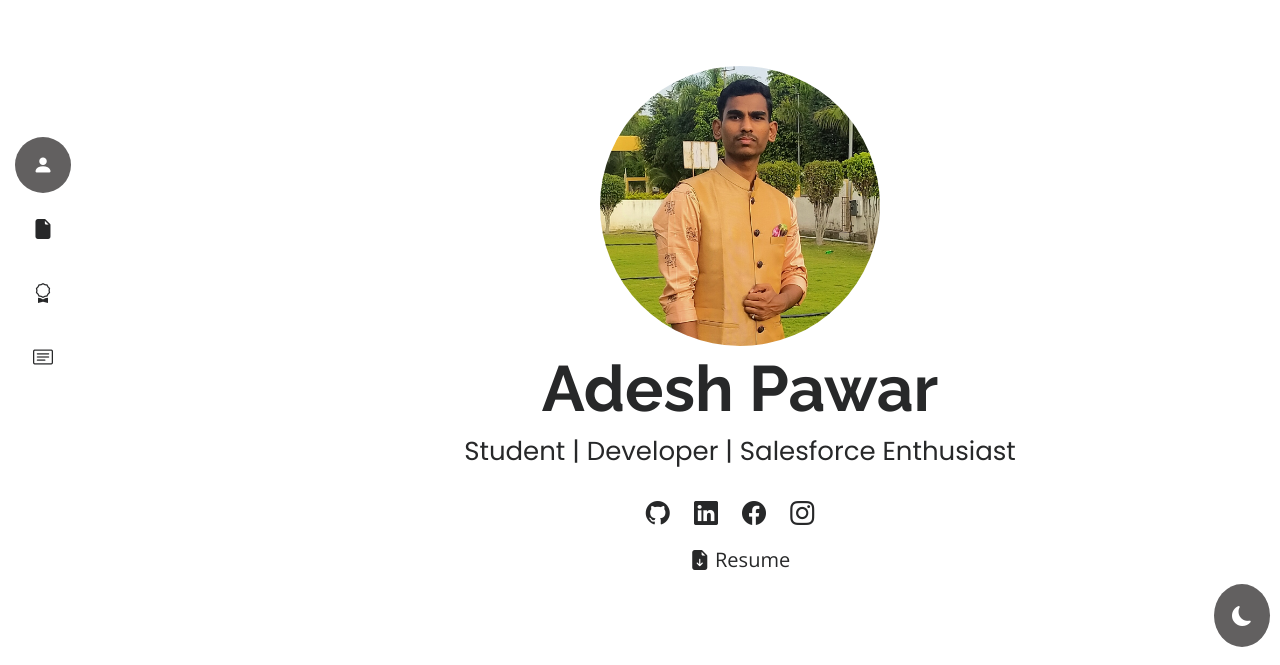
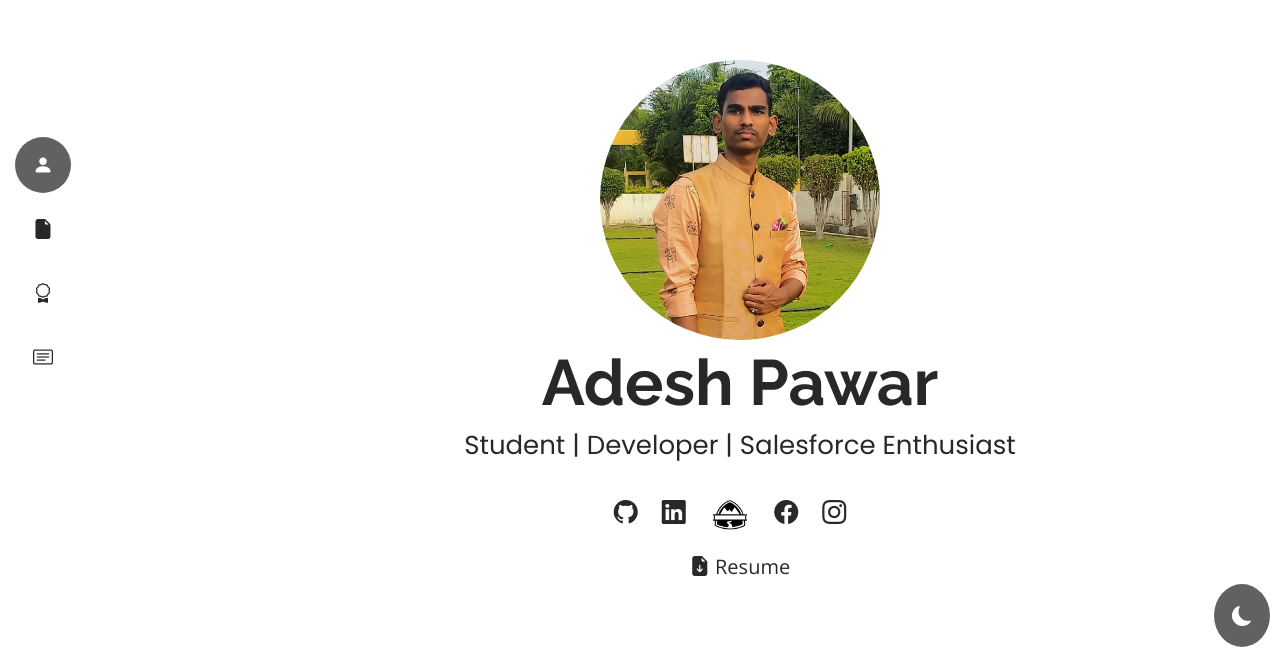
Before and after one commit to pawar-adesh/pawar-adesh.github.io, a plain HTML site: page index.html in a window 1280 px wide. Shown: the part 135-800 px from the top of the page. Drawn offline with nearby package versions, Linux system fonts and the light colour scheme.

Commit message:
updated social links

```diff
--- a/index.html
+++ b/index.html
@@ -71,7 +71,9 @@
                 </a>
                 <a href="https://www.linkedin.com/in/adesh-pawar/" target="_blank" class="linkedin"><i
                     class="bi bi-linkedin"></i> </a>
-                <!-- <a href="https://trailblazer.me/id/pawaradesh" target="_blank" class="trailhead"><i class="fa-brands fa-salesforce"></i> </a> -->
+                <a href="https://trailblazer.me/id/pawaradesh" target="_blank" class="trailhead">
+                  <img src="/assets/images/trailhead.png" alt="trailhead" height="40" width="40">
+                </a>
                 <a href="https://www.facebook.com/adesh.pawar.1015" target="_blank" class="facebook"><i
                     class="bi bi-facebook"></i> </a>
                 <a href="https://www.instagram.com/_adeshpawar/" class="instagram" target="_blank"><i
```
Also changed, not shown: assets/images/trailhead.png (added).
